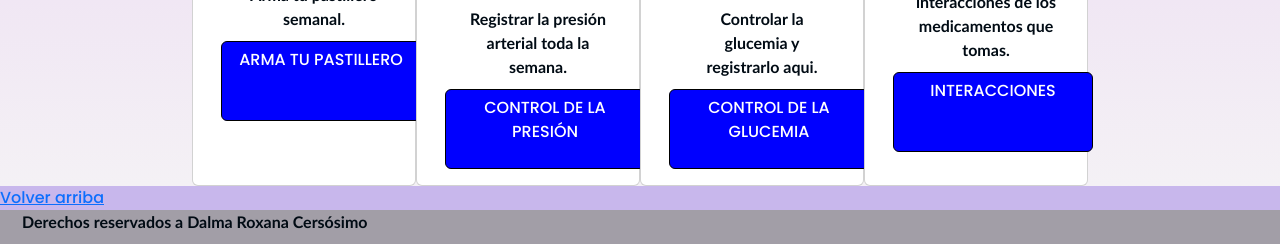
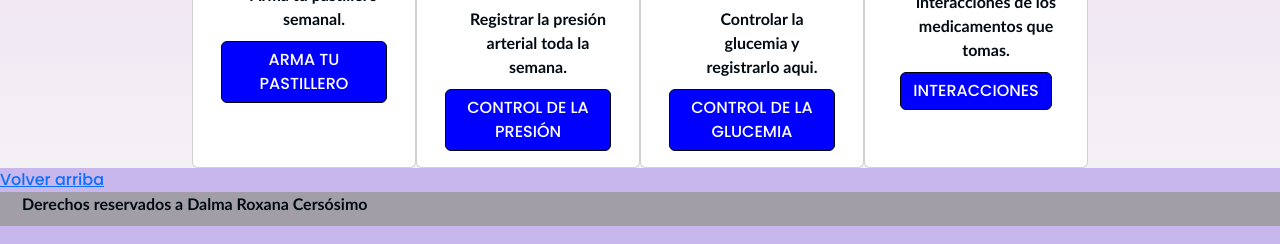
Before and after one commit to dalmarox/farmaeducativa, a website: page index.html in a window 1280 px wide. Shown: the part 1761-2005 px from the top of the page. Drawn offline with nearby package versions, Linux system fonts and the light colour scheme.

Commit message:
saque width y heigth del btn

```diff
--- a/scss/estilos.scss
+++ b/scss/estilos.scss
@@ -31,10 +31,10 @@ html{
     padding: 0px;
 }
 .btn{
-    width:200px;
-    height:80px;
+    /*width:200px;
+    height:80px;*/
     border:solid 1px black;
-    margin-right: 2px;
+
 }
 .btn-primary{
     @extend .btn;
```
Also changed, not shown: css/estilos.css, 1 other file.
